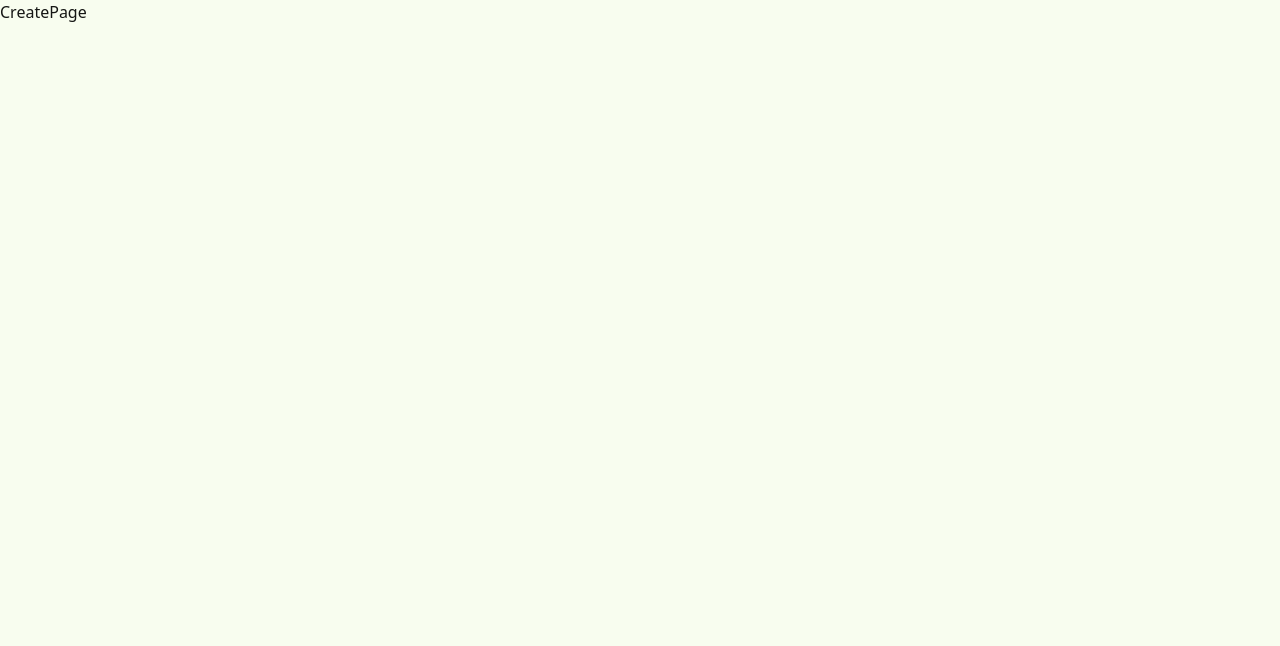
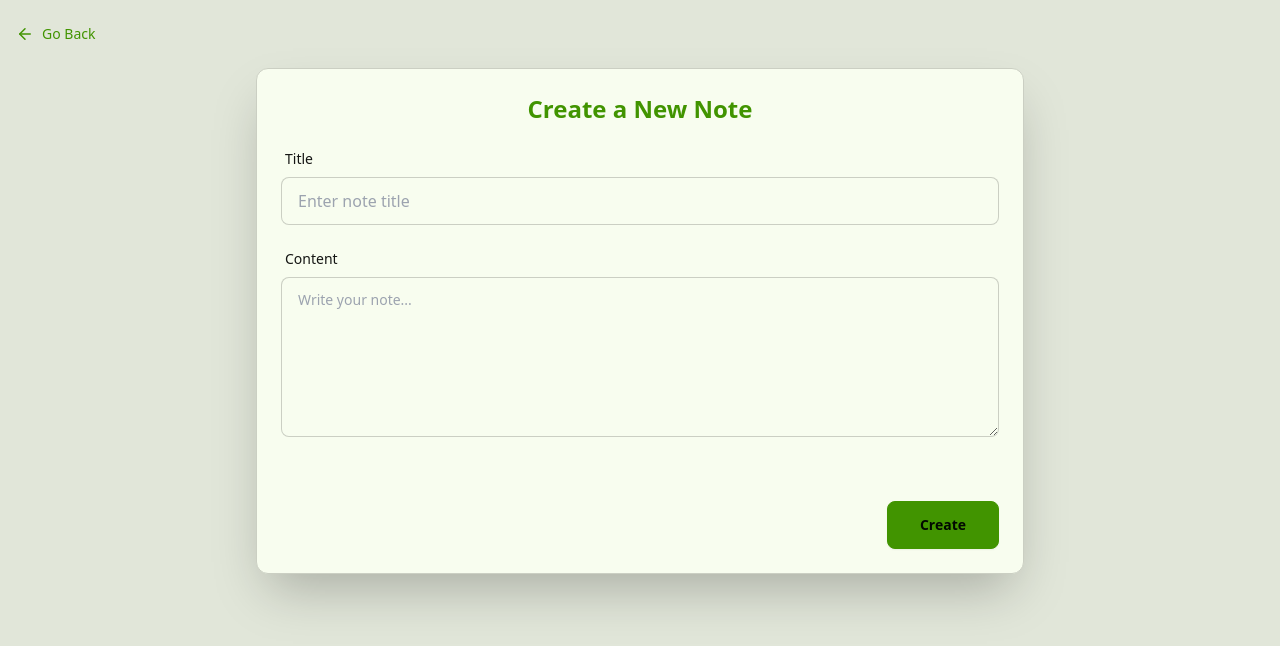
Before and after one commit to vishalrokzzz/notes, a React (Vite) app in the folder frontend/: page /create in a window 1280 px wide. Shown: the top 646 px of the page. Built offline with nearby package versions, Linux system fonts and the light colour scheme.

Commit message:
createPage completed

```diff
--- a/frontend/src/pages/CreatePage.jsx
+++ b/frontend/src/pages/CreatePage.jsx
@@ -1,9 +1,83 @@
-import React from 'react'
+import React, { useState } from "react";
+import { Link, useNavigate } from "react-router-dom";
+import { ArrowLeft } from "lucide-react";
+import axios from "axios";
+import toast from "react-hot-toast";
 
 const CreatePage = () => {
+  const [title, setTitle] = useState("");
+  const [content, setContent] = useState("");
+  const navigate = useNavigate();
+
+  const handleCreate = async () => {
+    try {
+      const posted = await axios.post("http://localhost:5001/api/notes", {
+        title,
+        content,
+      });
+      console.log("Note created:", posted.data);
+      toast.success("Note created successfully!");
+      setTitle("");
+      setContent("");
+    } catch (error) {
+      console.error("Failed to create note:", error);
+      toast.error("Failed to create note!");
+    }
+  };
+
   return (
-    <div>CreatePage</div>
-  )
-}
+    <div className="min-h-screen bg-base-200 px-4 py-6">
+      {/* Go Back Button */}
+      <button
+        onClick={() => navigate(-1)}
+        className="flex items-center gap-2 text-sm text-primary hover:underline mb-6"
+      >
+        <ArrowLeft size={18} />
+        Go Back
+      </button>
 
-export default CreatePage
+      {/* Card Container */}
+      <div className="max-w-3xl mx-auto bg-base-100 p-6 shadow-2xl rounded-xl border border-base-300 backdrop-blur-md">
+        <h1 className="text-2xl font-bold text-primary mb-4 text-center">
+          Create a New Note
+        </h1>
+
+        {/* Title Field */}
+        <div className="form-control mb-4">
+          <label className="label">
+            <span className="label-text text-base-content">Title</span>
+          </label>
+          <input
+            type="text"
+            placeholder="Enter note title"
+            className="input input-bordered bg-base-100"
+            value={title}
+            onChange={(e) => setTitle(e.target.value)}
+          />
+        </div>
+
+        {/* Content Field */}
+        <div className="form-control mb-16">
+          <label className="label">
+            <span className="label-text text-base-content">Content</span>
+          </label>
+          <textarea
+            className="textarea textarea-bordered h-40 bg-base-100"
+            placeholder="Write your note..."
+            value={content}
+            onChange={(e) => setContent(e.target.value)}
+          ></textarea>
+        </div>
+
+        {/* Create Button */}
+        <div className="flex justify-end">
+          <button className="btn btn-primary px-8" onClick={handleCreate}>
+            Create
+          </button>
+        </div>
+      </div>
+    </div>
+  );
+};
+
+export default CreatePage;
```
